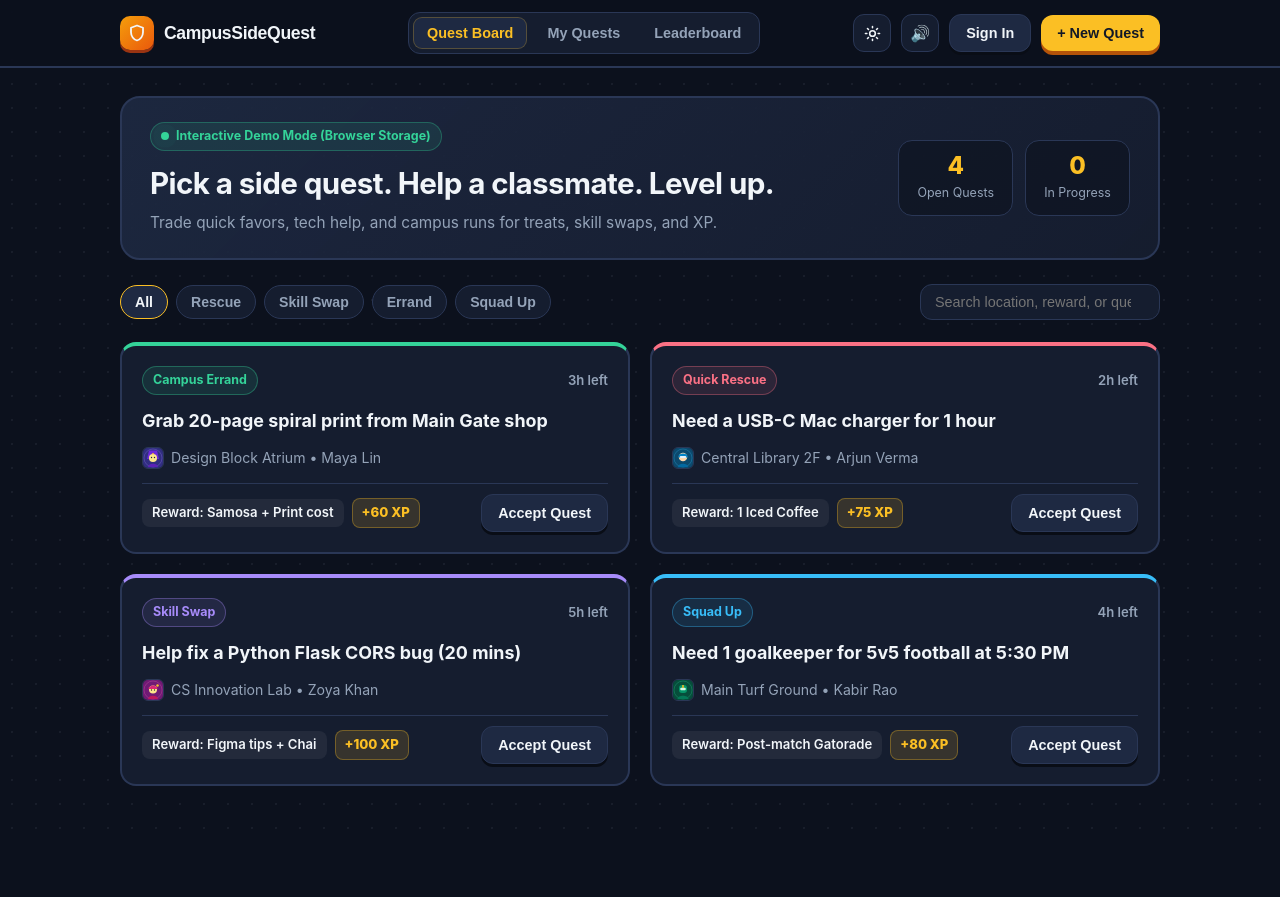
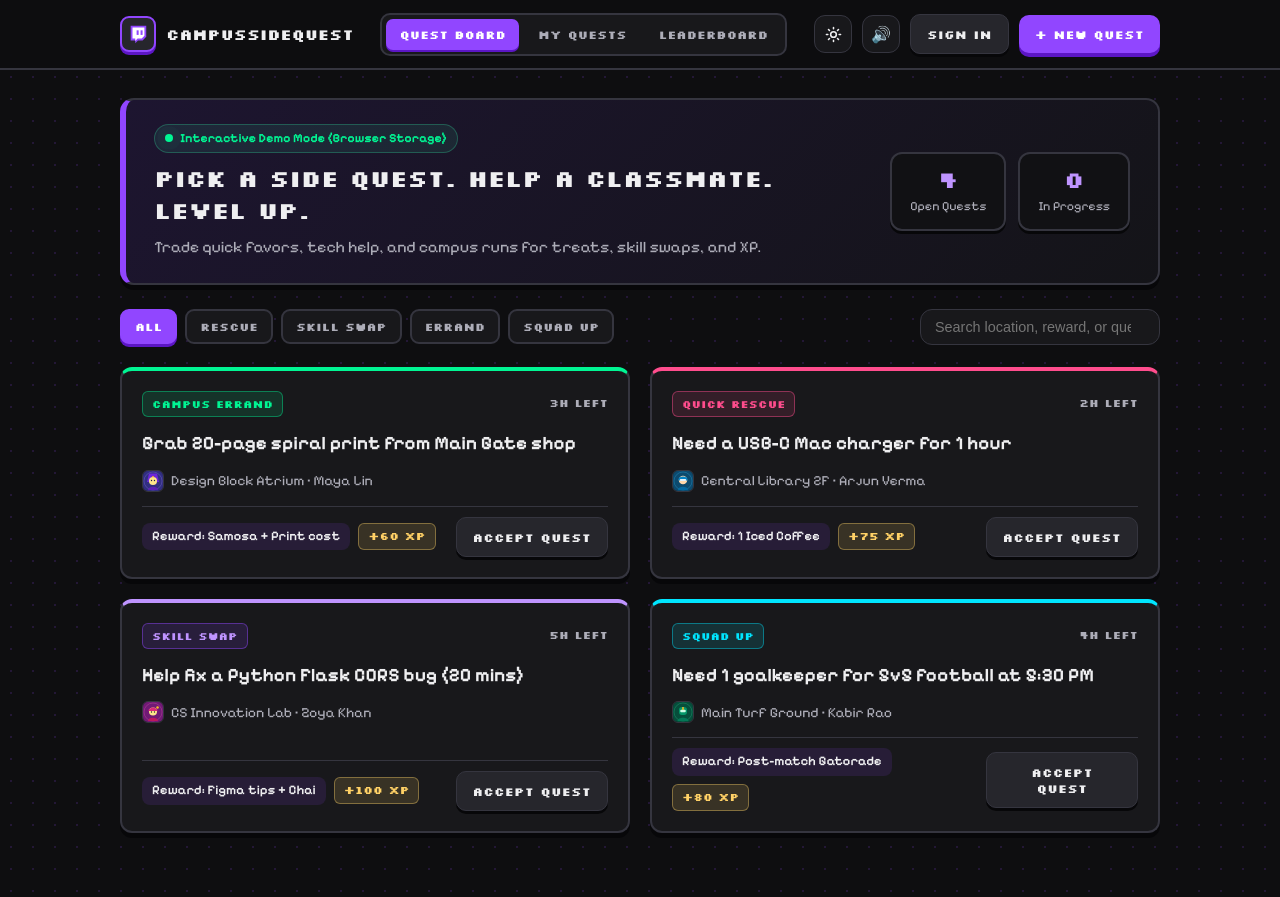
Before and after one commit to yuktha525/College-Side-Quest, a plain HTML site: page index.html in a window 1280 px wide. Before the commit the page ends 850 px from the top, so only its background shows below. Drawn offline with Linux system fonts and the light colour scheme; no server answers.

Commit message:
Apply Twitch-inspired purple arcade theme, logo, and pixel fonts

```diff
--- a/index.html
+++ b/index.html
@@ -4,6 +4,9 @@
   <meta charset="UTF-8" />
   <meta name="viewport" content="width=device-width, initial-scale=1.0" />
   <title>CampusSideQuest — Campus RPG Quest Board</title>
+  <link rel="preconnect" href="https://fonts.googleapis.com" />
+  <link rel="preconnect" href="https://fonts.gstatic.com" crossorigin />
+  <link href="https://fonts.googleapis.com/css2?family=Pixelify+Sans:wght@400;500;600;700&family=Silkscreen:wght@400;700&display=swap" rel="stylesheet" />
   <link rel="stylesheet" href="./styles.css" />
 </head>
 <body>
@@ -14,8 +17,11 @@
     <div class="hud-inner">
       <button class="brand" id="brand-btn" type="button">
         <span class="brand-icon" aria-hidden="true">
-          <svg width="18" height="18" viewBox="0 0 24 24" fill="none" stroke="currentColor" stroke-width="2.4" stroke-linecap="round" stroke-linejoin="round">
-            <path d="M12 2L4 5v6.09c0 5.05 3.41 9.76 8 10.91 4.59-1.15 8-5.86 8-10.91V5l-8-3z"/>
+          <svg width="22" height="22" viewBox="0 0 24 24" fill="none" xmlns="http://www.w3.org/2000/svg">
+            <path d="M4 3H21V15L17 19H12L9 22V19H4V3Z" fill="#9146FF"/>
+            <path d="M6 5H19V14L16 17H11.5L9 19.5V17H6V5Z" fill="#FFFFFF"/>
+            <rect x="10.5" y="8" width="2.2" height="5" fill="#9146FF"/>
+            <rect x="14.8" y="8" width="2.2" height="5" fill="#9146FF"/>
           </svg>
         </span>
         <span class="brand-text">CampusSideQuest</span>
--- a/styles.css
+++ b/styles.css
@@ -1,56 +1,66 @@
 :root {
-  --bg: #0c111d;
-  --bg-card: #151d2f;
-  --bg-card-hover: #1b253c;
-  --bg-elevated: #1e2942;
-  --hud-bg: rgba(12, 17, 29, 0.88);
-  --banner-bg: linear-gradient(135deg, rgba(30, 41, 66, 0.9), rgba(21, 29, 47, 0.95));
-  --surface-subtle: rgba(12, 17, 29, 0.55);
-  --surface-soft: rgba(255, 255, 255, 0.06);
-  --border: #2a3756;
-  --dot-color: rgba(148, 163, 184, 0.09);
-  --text: #f1f5f9;
-  --text-muted: #94a3b8;
-  --gold: #fbbf24;
-  --gold-text: #fbbf24;
+  --font-pixel: "Silkscreen", "Courier New", monospace;
+  --font-body: "Pixelify Sans", system-ui, -apple-system, sans-serif;
+  --bg: #0e0e10;
+  --bg-card: #18181b;
+  --bg-card-hover: #212126;
+  --bg-elevated: #26262c;
+  --hud-bg: rgba(14, 14, 16, 0.92);
+  --banner-bg: linear-gradient(135deg, #1d1530, #141418);
+  --surface-subtle: #111114;
+  --surface-soft: rgba(145, 70, 255, 0.12);
+  --border: #35353f;
+  --card-shadow: #070709;
+  --dot-color: rgba(145, 70, 255, 0.16);
+  --text: #efeff1;
+  --text-muted: #adadb8;
+  --twitch: #9146ff;
+  --twitch-dark: #5c16c5;
+  --twitch-soft: #bf94ff;
+  --gold: #ffd166;
+  --gold-text: #ffd166;
   --gold-dark: #b45309;
-  --primary: #38bdf8;
+  --primary: #00e5ff;
   --primary-dark: #0284c7;
-  --emerald: #34d399;
-  --emerald-dark: #059669;
-  --violet: #a78bfa;
-  --coral: #fb7185;
-  --danger: #f43f5e;
-  --danger-dark: #be123c;
-  --btn-secondary-shadow: #090d16;
-  --radius: 16px;
+  --emerald: #00f593;
+  --emerald-dark: #00995c;
+  --violet: #bf94ff;
+  --coral: #ff4d8d;
+  --danger: #ff3b6b;
+  --danger-dark: #a6113a;
+  --btn-secondary-shadow: #070709;
+  --radius: 12px;
 }
 
 html[data-theme="light"] {
-  --bg: #f3f5fa;
+  --bg: #f4f1fc;
   --bg-card: #ffffff;
-  --bg-card-hover: #f8faff;
-  --bg-elevated: #e8eef8;
-  --hud-bg: rgba(255, 255, 255, 0.9);
-  --banner-bg: linear-gradient(135deg, #ffffff, #e9effb);
-  --surface-subtle: #f1f5fc;
-  --surface-soft: #eef2fa;
-  --border: #cfd9ec;
-  --dot-color: rgba(71, 85, 105, 0.12);
-  --text: #0f172a;
-  --text-muted: #475569;
+  --bg-card-hover: #faf8ff;
+  --bg-elevated: #ece6fa;
+  --hud-bg: rgba(255, 255, 255, 0.94);
+  --banner-bg: linear-gradient(135deg, #ffffff, #ede6ff);
+  --surface-subtle: #f5f2fc;
+  --surface-soft: rgba(119, 44, 232, 0.08);
+  --border: #d5c7f5;
+  --card-shadow: #cfc2ee;
+  --dot-color: rgba(119, 44, 232, 0.14);
+  --text: #0e0e10;
+  --text-muted: #53535f;
+  --twitch: #772ce8;
+  --twitch-dark: #4c1d95;
+  --twitch-soft: #6d28d9;
   --gold: #f59e0b;
   --gold-text: #b45309;
   --gold-dark: #b45309;
   --primary: #0284c7;
   --primary-dark: #0369a1;
-  --emerald: #10b981;
+  --emerald: #059669;
   --emerald-dark: #047857;
-  --violet: #7c3aed;
+  --violet: #772ce8;
   --coral: #e11d48;
   --danger: #e11d48;
   --danger-dark: #9f1239;
-  --btn-secondary-shadow: #cbd5e1;
+  --btn-secondary-shadow: #cfc2ee;
 }
 
 * {
@@ -61,10 +71,11 @@ html, body {
   margin: 0;
   padding: 0;
   min-height: 100%;
-  font-family: "Inter", "Segoe UI", system-ui, -apple-system, sans-serif;
+  font-family: var(--font-body);
+  font-size: 16px;
   background-color: var(--bg);
-  background-image: radial-gradient(var(--dot-color) 1px, transparent 1px);
-  background-size: 24px 24px;
+  background-image: radial-gradient(var(--dot-color) 1.5px, transparent 1.5px);
+  background-size: 22px 22px;
   color: var(--text);
   line-height: 1.5;
   transition: background-color 0.2s ease, color 0.2s ease;
@@ -111,8 +122,9 @@ html, body {
   display: flex;
   align-items: center;
   gap: 10px;
-  font-size: 1.1rem;
-  font-weight: 800;
+  font-family: var(--font-pixel);
+  font-size: 0.96rem;
+  font-weight: 700;
   letter-spacing: -0.02em;
   cursor: pointer;
   padding: 4px 0;
@@ -121,12 +133,12 @@ html, body {
 .brand-icon {
   display: grid;
   place-items: center;
-  width: 34px;
-  height: 34px;
-  border-radius: 10px;
-  background: linear-gradient(135deg, #f59e0b, #ea580c);
-  font-size: 1.05rem;
-  box-shadow: 0 3px 0 #9a3412;
+  width: 36px;
+  height: 36px;
+  border-radius: 9px;
+  background: var(--bg-elevated);
+  border: 2px solid var(--twitch);
+  box-shadow: 0 3px 0 var(--twitch-dark);
 }
 
 .nav-tabs {
@@ -134,18 +146,19 @@ html, body {
   gap: 6px;
   background: var(--bg-card);
   padding: 4px;
-  border-radius: 12px;
-  border: 1.5px solid var(--border);
+  border-radius: 10px;
+  border: 2px solid var(--border);
 }
 
 .nav-tab {
   background: transparent;
   border: none;
   color: var(--text-muted);
-  font-weight: 600;
-  font-size: 0.9rem;
-  padding: 8px 14px;
-  border-radius: 9px;
+  font-family: var(--font-pixel);
+  font-weight: 700;
+  font-size: 0.74rem;
+  padding: 8px 13px;
+  border-radius: 7px;
   cursor: pointer;
   transition: all 0.15s ease;
 }
@@ -155,9 +168,9 @@ html, body {
 }
 
 .nav-tab.active {
-  background: var(--bg-elevated);
-  color: var(--gold);
-  box-shadow: inset 0 0 0 1px rgba(251, 191, 36, 0.25);
+  background: var(--twitch);
+  color: #ffffff;
+  box-shadow: 0 2px 0 var(--twitch-dark);
 }
 
 .hud-actions {
@@ -263,10 +276,12 @@ html, body {
 /* ---- Tactile RPG Buttons ---- */
 .btn {
   border: none;
-  border-radius: 12px;
+  border-radius: 10px;
+  font-family: var(--font-pixel);
   font-weight: 700;
-  font-size: 0.9rem;
-  padding: 10px 16px;
+  font-size: 0.76rem;
+  letter-spacing: 0.01em;
+  padding: 11px 16px;
   cursor: pointer;
   transition: transform 0.08s ease, filter 0.15s ease;
   display: inline-flex;
@@ -280,17 +295,17 @@ html, body {
 }
 
 .btn-primary {
-  background: var(--gold);
-  color: #111827;
-  box-shadow: 0 4px 0 var(--gold-dark);
+  background: var(--twitch);
+  color: #ffffff;
+  box-shadow: 0 4px 0 var(--twitch-dark);
 }
 
 .btn-primary:hover {
-  filter: brightness(1.06);
+  filter: brightness(1.08);
 }
 
 .btn-primary:active {
-  box-shadow: 0 2px 0 var(--gold-dark);
+  box-shadow: 0 2px 0 var(--twitch-dark);
 }
 
 .btn-emerald {
@@ -338,7 +353,7 @@ html, body {
 }
 
 .hero-pill:hover {
-  border-color: var(--gold);
+  border-color: var(--twitch);
 }
 
 .hero-pill-avatar {
@@ -350,7 +365,7 @@ html, body {
   display: flex;
   flex-direction: column;
   gap: 4px;
-  min-width: 96px;
+  min-width: 102px;
 }
 
 .hero-pill-top {
@@ -358,33 +373,37 @@ html, body {
   align-items: center;
   justify-content: space-between;
   gap: 8px;
-  font-size: 0.82rem;
+  font-size: 0.85rem;
 }
 
 .lvl-tag {
-  color: var(--gold-text);
-  font-weight: 800;
+  font-family: var(--font-pixel);
+  font-size: 0.7rem;
+  color: var(--twitch-soft);
+  font-weight: 700;
 }
 
 .xp-track {
   width: 100%;
-  height: 6px;
+  height: 8px;
   background: var(--surface-subtle);
-  border-radius: 999px;
+  border-radius: 5px;
   overflow: hidden;
-  border: 1px solid var(--border);
+  border: 1.5px solid var(--border);
 }
 
 .xp-track-lg {
-  height: 10px;
+  height: 12px;
 }
 
 .xp-fill {
   display: block;
   height: 100%;
   width: 0%;
-  background: linear-gradient(90deg, #f59e0b, #fde047);
-  border-radius: 999px;
+  background:
+    repeating-linear-gradient(90deg, transparent, transparent 10px, rgba(0, 0, 0, 0.2) 10px, rgba(0, 0, 0, 0.2) 12px),
+    linear-gradient(90deg, var(--twitch), var(--gold));
+  border-radius: 3px;
   transition: width 0.35s ease;
 }
 
@@ -413,7 +432,9 @@ html, body {
 .hero-banner {
   background: var(--banner-bg);
   border: 2px solid var(--border);
-  border-radius: 20px;
+  border-left: 6px solid var(--twitch);
+  border-radius: 14px;
+  box-shadow: 0 5px 0 var(--card-shadow);
   padding: 24px 28px;
   display: flex;
   align-items: center;
@@ -452,15 +473,17 @@ html, body {
 }
 
 .hero-banner h1 {
-  margin: 0 0 6px;
-  font-size: clamp(1.35rem, 2.5vw, 1.85rem);
+  font-family: var(--font-pixel);
+  margin: 0 0 8px;
+  font-size: clamp(1.1rem, 2vw, 1.48rem);
+  line-height: 1.35;
   letter-spacing: -0.02em;
 }
 
 .subtitle {
   margin: 0;
   color: var(--text-muted);
-  font-size: 0.96rem;
+  font-size: 1rem;
 }
 
 .banner-stats {
@@ -471,19 +494,21 @@ html, body {
 
 .stat-chip {
   background: var(--surface-subtle);
-  border: 1.5px solid var(--border);
-  border-radius: 14px;
+  border: 2px solid var(--border);
+  border-radius: 12px;
   padding: 12px 18px;
   text-align: center;
-  min-width: 105px;
+  min-width: 110px;
+  box-shadow: 0 3px 0 var(--card-shadow);
 }
 
 .stat-num {
   display: block;
-  font-size: 1.5rem;
-  font-weight: 800;
-  color: var(--gold-text);
-  line-height: 1.1;
+  font-family: var(--font-pixel);
+  font-size: 1.45rem;
+  font-weight: 700;
+  color: var(--twitch-soft);
+  line-height: 1.15;
 }
 
 .stat-label {
@@ -509,25 +534,27 @@ html, body {
 
 .filter-pill {
   background: var(--bg-card);
-  border: 1.5px solid var(--border);
+  border: 2px solid var(--border);
   color: var(--text-muted);
-  font-weight: 600;
-  font-size: 0.88rem;
-  padding: 8px 14px;
-  border-radius: 999px;
+  font-family: var(--font-pixel);
+  font-weight: 700;
+  font-size: 0.72rem;
+  padding: 8px 13px;
+  border-radius: 9px;
   cursor: pointer;
   transition: all 0.15s ease;
 }
 
 .filter-pill:hover {
   color: var(--text);
-  border-color: #475569;
+  border-color: var(--twitch-soft);
 }
 
 .filter-pill.active {
-  background: var(--bg-elevated);
-  color: var(--text);
-  border-color: var(--gold);
+  background: var(--twitch);
+  color: #ffffff;
+  border-color: var(--twitch);
+  box-shadow: 0 3px 0 var(--twitch-dark);
 }
 
 .search-input {
@@ -557,17 +584,20 @@ html, body {
   border: 2px solid var(--border);
   border-top-width: 4px;
   border-radius: var(--radius);
+  box-shadow: 0 5px 0 var(--card-shadow);
   padding: 20px;
   display: flex;
   flex-direction: column;
   gap: 14px;
   cursor: pointer;
-  transition: transform 0.14s ease, border-color 0.15s ease, background 0.15s ease;
+  transition: transform 0.12s ease, border-color 0.15s ease, background 0.15s ease, box-shadow 0.12s ease;
 }
 
 .quest-card:hover {
-  transform: translateY(-2px);
+  transform: translateY(-3px);
   background: var(--bg-card-hover);
+  border-color: var(--twitch-soft);
+  box-shadow: 0 8px 0 var(--card-shadow);
 }
 
 .quest-card[data-cat="rescue"] { border-top-color: var(--coral); }
@@ -583,30 +613,32 @@ html, body {
 }
 
 .cat-badge {
-  font-size: 0.78rem;
+  font-family: var(--font-pixel);
+  font-size: 0.68rem;
   font-weight: 700;
-  padding: 4px 10px;
-  border-radius: 999px;
-  background: rgba(255, 255, 255, 0.06);
-  border: 1px solid rgba(255, 255, 255, 0.12);
+  padding: 4px 9px;
+  border-radius: 6px;
+  background: var(--surface-soft);
+  border: 1.5px solid var(--border);
 }
 
-.cat-rescue { color: var(--coral); border-color: rgba(251, 113, 133, 0.35); background: rgba(251, 113, 133, 0.1); }
-.cat-skill  { color: var(--violet); border-color: rgba(167, 139, 250, 0.35); background: rgba(167, 139, 250, 0.1); }
-.cat-errand { color: var(--emerald); border-color: rgba(52, 211, 153, 0.35); background: rgba(52, 211, 153, 0.1); }
-.cat-squad  { color: var(--primary); border-color: rgba(56, 189, 248, 0.35); background: rgba(56, 189, 248, 0.1); }
+.cat-rescue { color: var(--coral); border-color: rgba(255, 77, 141, 0.45); background: rgba(255, 77, 141, 0.12); }
+.cat-skill  { color: var(--twitch-soft); border-color: rgba(145, 70, 255, 0.45); background: rgba(145, 70, 255, 0.14); }
+.cat-errand { color: var(--emerald); border-color: rgba(0, 245, 147, 0.4); background: rgba(0, 245, 147, 0.12); }
+.cat-squad  { color: var(--primary); border-color: rgba(0, 229, 255, 0.4); background: rgba(0, 229, 255, 0.12); }
 
 .card-timer {
-  font-size: 0.82rem;
+  font-family: var(--font-pixel);
+  font-size: 0.7rem;
   color: var(--text-muted);
-  font-weight: 600;
+  font-weight: 700;
 }
 
 .card-title {
   margin: 0;
-  font-size: 1.12rem;
+  font-size: 1.18rem;
   font-weight: 700;
-  line-height: 1.35;
+  line-height: 1.3;
 }
 
 .card-location {
@@ -643,20 +675,22 @@ html, body {
 }
 
 .xp-pill {
-  font-size: 0.82rem;
-  font-weight: 800;
+  font-family: var(--font-pixel);
+  font-size: 0.7rem;
+  font-weight: 700;
   color: var(--gold-text);
-  background: rgba(251, 191, 36, 0.14);
-  border: 1px solid rgba(251, 191, 36, 0.32);
+  background: rgba(255, 209, 102, 0.14);
+  border: 1.5px solid rgba(255, 209, 102, 0.38);
   padding: 4px 9px;
-  border-radius: 8px;
+  border-radius: 6px;
 }
 
 .status-pill {
-  font-size: 0.78rem;
+  font-family: var(--font-pixel);
+  font-size: 0.66rem;
   font-weight: 700;
-  padding: 4px 10px;
-  border-radius: 999px;
+  padding: 4px 9px;
+  border-radius: 6px;
   text-transform: uppercase;
   letter-spacing: 0.03em;
 }
@@ -673,7 +707,9 @@ html, body {
 }
 
 .section-head h2 {
+  font-family: var(--font-pixel);
   margin: 0 0 6px;
+  font-size: 1.25rem;
 }
 
 .leaderboard-layout {
@@ -686,6 +722,7 @@ html, body {
   background: var(--bg-card);
   border: 2px solid var(--border);
   border-radius: var(--radius);
+  box-shadow: 0 5px 0 var(--card-shadow);
   padding: 20px;
 }
 
@@ -698,8 +735,9 @@ html, body {
 }
 
 .panel-title {
+  font-family: var(--font-pixel);
   margin: 0 0 14px;
-  font-size: 1.05rem;
+  font-size: 0.9rem;
 }
 
 .panel-header-row .panel-title {
@@ -718,16 +756,17 @@ html, body {
   background: none;
   border: none;
   color: var(--text-muted);
-  font-size: 0.8rem;
+  font-family: var(--font-pixel);
+  font-size: 0.68rem;
   font-weight: 700;
-  padding: 5px 10px;
+  padding: 6px 10px;
   border-radius: 7px;
   cursor: pointer;
 }
 
 .seg-btn.active {
-  background: var(--bg-elevated);
-  color: var(--gold);
+  background: var(--twitch);
+  color: #ffffff;
 }
 
 .lb-list {
@@ -754,8 +793,10 @@ html, body {
 }
 
 .lb-rank {
-  font-weight: 800;
-  width: 24px;
+  font-family: var(--font-pixel);
+  font-size: 0.8rem;
+  font-weight: 700;
+  width: 30px;
   color: var(--gold-text);
 }
 
@@ -774,7 +815,9 @@ html, body {
 }
 
 .lb-xp {
-  font-weight: 800;
+  font-family: var(--font-pixel);
+  font-size: 0.78rem;
+  font-weight: 700;
   color: var(--gold-text);
 }
 
@@ -847,6 +890,8 @@ html, body {
 }
 
 .modal-header h3 {
+  font-family: var(--font-pixel);
+  font-size: 0.96rem;
   margin: 0;
 }
 
@@ -883,16 +928,17 @@ html, body {
   background: none;
   border: none;
   color: var(--text-muted);
+  font-family: var(--font-pixel);
   font-weight: 700;
-  font-size: 0.85rem;
+  font-size: 0.7rem;
   padding: 8px;
   border-radius: 8px;
   cursor: pointer;
 }
 
 .auth-tab.active {
-  background: var(--bg-elevated);
-  color: var(--gold);
+  background: var(--twitch);
+  color: #ffffff;
 }
 
 .auth-pane {
@@ -985,8 +1031,10 @@ html, body {
 }
 
 .detail-title {
+  font-family: var(--font-pixel);
   margin: 0 0 8px;
-  font-size: 1.35rem;
+  font-size: 1.15rem;
+  line-height: 1.35;
 }
 
 .detail-desc {
@@ -1039,21 +1087,22 @@ html, body {
 }
 
 .handshake-box {
-  background: linear-gradient(135deg, rgba(251, 191, 36, 0.08), rgba(56, 189, 248, 0.06));
-  border: 1.5px solid rgba(251, 191, 36, 0.35);
-  border-radius: 14px;
+  background: linear-gradient(135deg, rgba(145, 70, 255, 0.12), rgba(0, 245, 147, 0.06));
+  border: 2px solid rgba(145, 70, 255, 0.45);
+  border-radius: 12px;
   padding: 16px;
   margin-bottom: 16px;
 }
 
 .pin-display {
-  font-size: 2rem;
-  font-weight: 900;
-  letter-spacing: 0.32em;
-  color: var(--gold-text);
+  font-family: var(--font-pixel);
+  font-size: 1.85rem;
+  font-weight: 700;
+  letter-spacing: 0.3em;
+  color: var(--twitch-soft);
   background: var(--bg);
-  border: 2px dashed rgba(251, 191, 36, 0.45);
-  border-radius: 12px;
+  border: 2px dashed var(--twitch);
+  border-radius: 10px;
   padding: 10px 16px;
   text-align: center;
   margin: 10px 0;
@@ -1154,7 +1203,7 @@ html, body {
   height: 60px;
   border-radius: 16px;
   background: var(--bg-elevated);
-  border: 2px solid var(--gold);
+  border: 2px solid var(--twitch);
   display: grid;
   place-items: center;
   font-size: 1.25rem;
@@ -1234,13 +1283,13 @@ html, body {
 
 .toast {
   background: var(--bg-elevated);
-  border: 2px solid var(--gold);
+  border: 2px solid var(--twitch);
   color: var(--text);
-  border-radius: 12px;
+  border-radius: 10px;
   padding: 12px 16px;
   font-weight: 600;
-  font-size: 0.9rem;
-  box-shadow: 0 10px 28px rgba(0, 0, 0, 0.45);
+  font-size: 0.94rem;
+  box-shadow: 0 6px 0 var(--card-shadow);
   animation: fadeIn 0.16s ease;
 }
 
```
